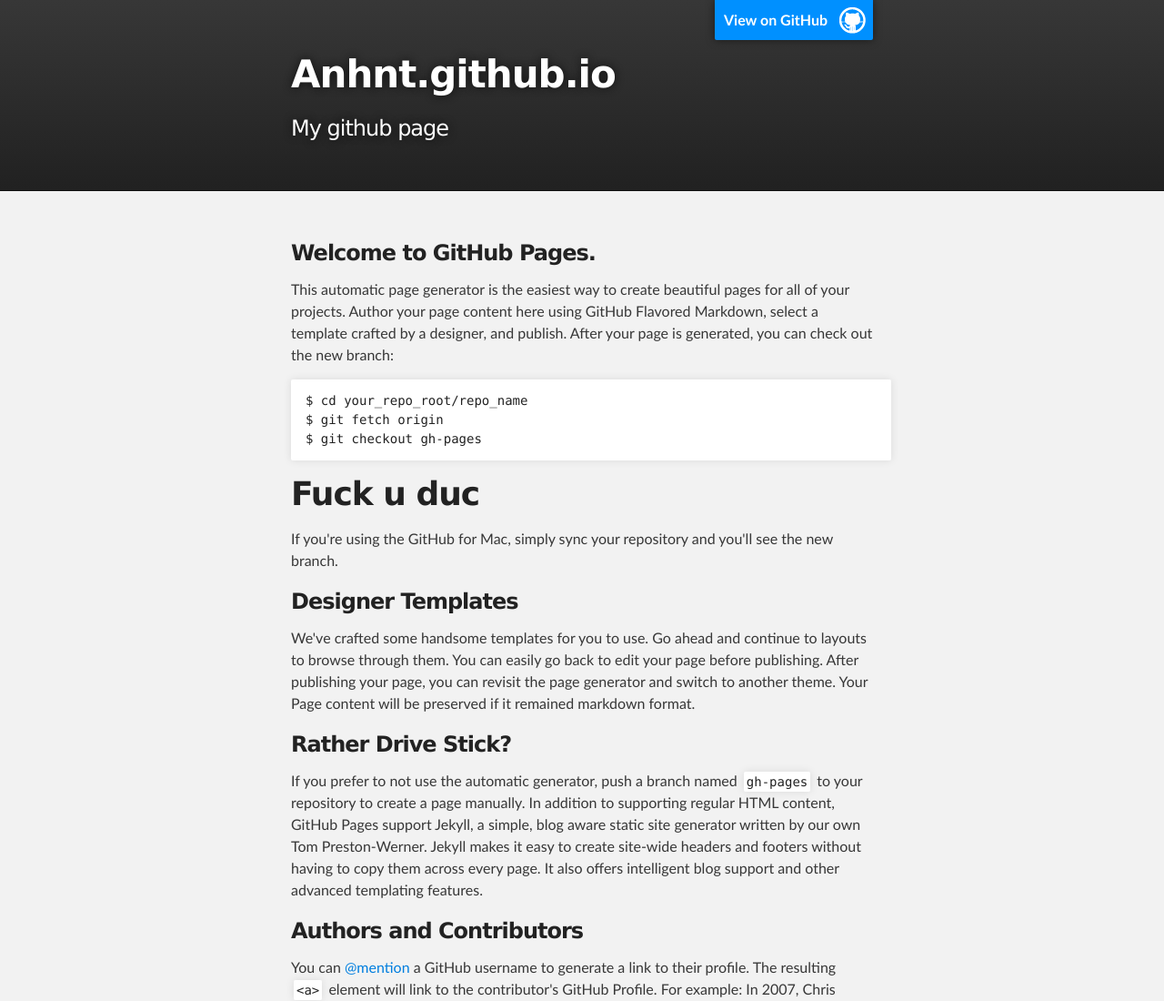
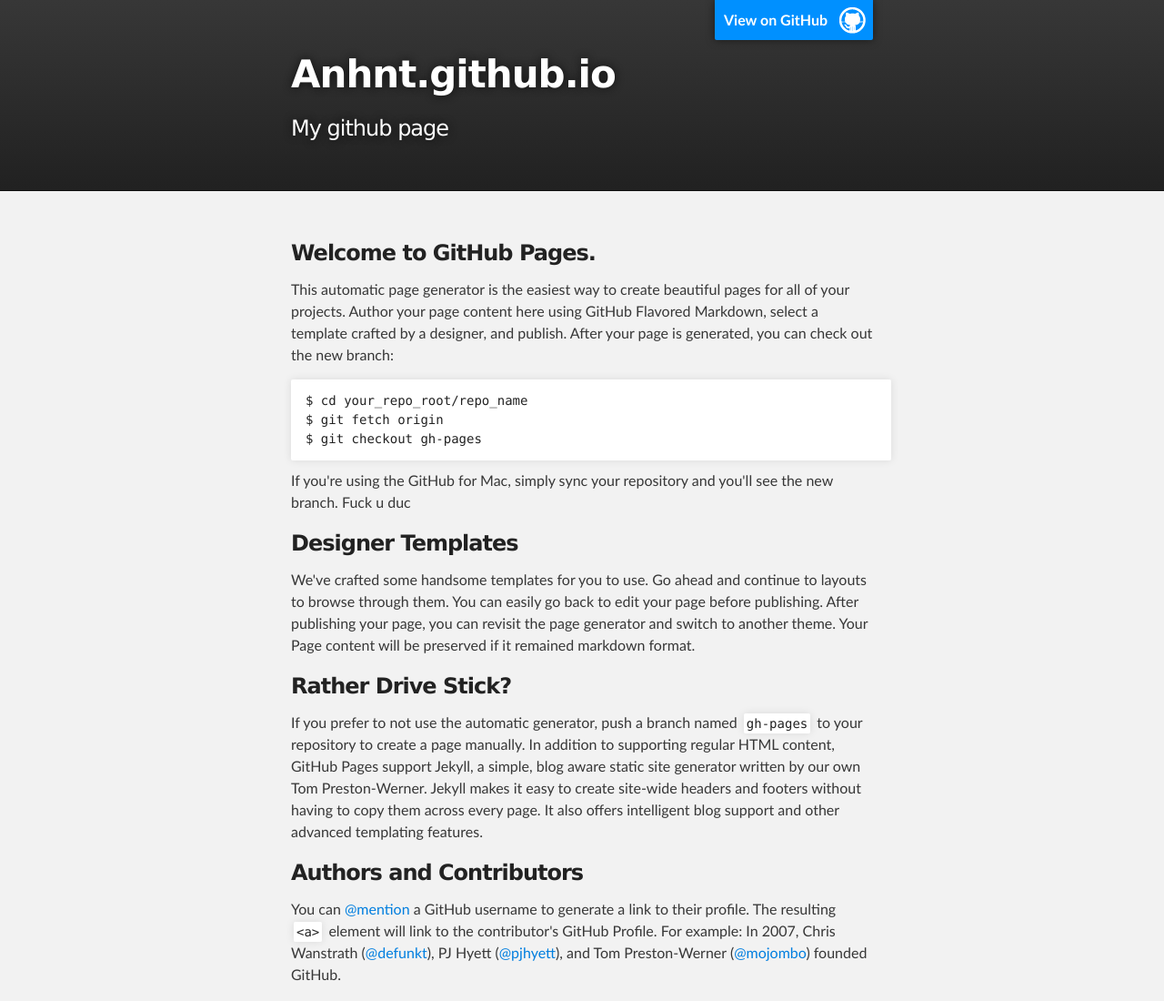
Before and after one commit to anhnt/anhnt.github.io, a plain HTML site: page index.html in a window 1280 px wide. Shown: the top 1100 px of the page at 91% size. Drawn offline with Linux system fonts and the light colour scheme.

Commit message:
Update index.html

```diff
--- a/index.html
+++ b/index.html
@@ -36,8 +36,8 @@
 $ git fetch origin
 $ git checkout gh-pages
 </code></pre>
-<h1>Fuck u duc</h1>
-<p>If you're using the GitHub for Mac, simply sync your repository and you'll see the new branch.</p>
+
+<p>If you're using the GitHub for Mac, simply sync your repository and you'll see the new branch. Fuck u duc</p>
 
 <h3>
 <a name="designer-templates" class="anchor" href="#designer-templates"><span class="octicon octicon-link"></span></a>Designer Templates</h3>
```
